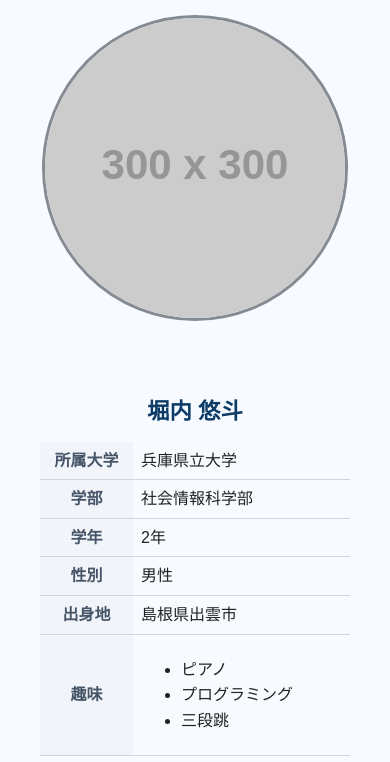
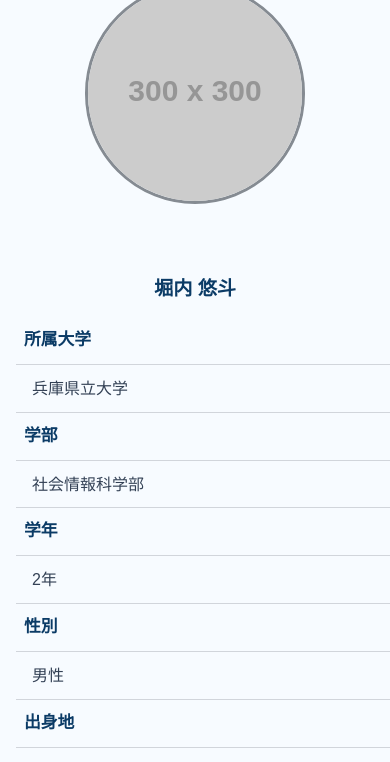
Before and after one commit to oniemikel/webapp-dev-learning-DA, a plain HTML site: page webdev-basic/index.html in a window 390 px wide. Shown: the part 95-857 px from the top of the page. Drawn offline with Linux system fonts and the light colour scheme; placeholder pictures from the web are drawn by us.

Commit message:
feat: enhanced responsiveness

```diff
--- a/webdev-basic/styles.css
+++ b/webdev-basic/styles.css
@@ -1,56 +1,81 @@
-/* 全体の基本設定 */
+/* ====================================
+   基本設定 & テーマカラー
+==================================== */
+:root {
+    --main-color: #0b3b66;
+    --accent-bg: #eef6ff;
+    --text-color: #222;
+    --border-color: #d1d5db;
+    --muted-color: #6b7280;
+    --bg-color: #f7fbff;
+}
+
 body {
     font-family: "Hiragino Kaku Gothic ProN", "Noto Sans JP", sans-serif;
-    background-color: #f7fbff;
-    color: #222;
+    background-color: var(--bg-color);
+    color: var(--text-color);
     line-height: 1.6;
-    margin: 40px;
+    margin: clamp(1rem, 4vw, 3rem);
 }
 
-/* 見出し */
+/* ====================================
+   見出し
+==================================== */
 h1 {
     text-align: center;
     margin-bottom: 24px;
-    font-size: 1.8rem;
-    color: #0b3b66;
+    font-size: clamp(1.5rem, 3vw, 2rem);
+    color: var(--main-color);
 }
 
-/* メインコンテナ（左右ペイン） */
+/* ====================================
+   レイアウト（Grid）
+==================================== */
 .container {
-    display: flex;
-    justify-content: space-between;
-    align-items: stretch;
-    /* ← 左右を同じ高さに */
+    display: grid;
+    grid-template-columns: 1fr auto; /* ← 右ペインの幅に合わせて左を可変 */
+    align-items: center;
+    justify-content: center;
     max-width: 900px;
     margin: 0 auto;
-    gap: 10vw;
+    gap: clamp(1rem, 5vw, 3rem);
+    box-sizing: border-box;
 }
 
-/* 左ペイン */
+/* ====================================
+   左ペイン
+==================================== */
 .left-pane {
-    flex: 1;
+    min-width: 0; /* ← はみ出し防止の超重要設定！ */
 }
 
 /* 名前 */
 .name {
-    font-size: 1.4rem;
-    color: #0b3b66;
+    font-size: clamp(1.2rem, 2.5vw, 1.6rem);
+    color: var(--main-color);
     padding-left: 1em;
     margin-bottom: 12px;
 }
 
-/* 情報テーブル */
+/* ====================================
+   情報テーブル
+==================================== */
 .info-table {
     width: 100%;
+    max-width: 100%;
     border-collapse: collapse;
     margin-bottom: 12px;
+    font-size: clamp(0.9rem, 1.8vw, 1rem);
+    table-layout: fixed;
+    word-break: break-word;
 }
 
 .info-table th,
 .info-table td {
-    border-bottom: 1px solid #d1d5db;
-    padding: 6px 8px;
+    border-bottom: 1px solid var(--border-color);
+    padding: clamp(6px, 1vw, 10px) clamp(8px, 2vw, 14px);
     text-align: left;
+    vertical-align: middle;
 }
 
 .info-table th {
@@ -58,67 +83,141 @@ h1 {
     color: #475569;
     background-color: #f1f5f9;
     text-align: center;
+    font-weight: 600;
 }
 
-/* コメント欄 */
+.info-table td {
+    color: #1e293b;
+}
+
+/* ====================================
+   コメント欄
+==================================== */
 .comment {
-    background: #eef6ff;
+    font-size: clamp(0.9rem, 1.8vw, 1rem);
+    background: var(--accent-bg);
     padding: 10px;
     border-radius: 8px;
-    color: #0b3b66;
+    color: var(--main-color);
 }
 
-/* 右ペイン（アバター） */
+/* ====================================
+   右ペイン（アバター画像）
+==================================== */
 .right-pane {
-    flex: 0 0 180px;
     display: flex;
     justify-content: center;
     align-items: center;
-    /* ← 縦中央配置 */
     background: transparent;
+    max-width: 100%;
+    /* ← グリッド内に収める */
 }
 
-/* アバター画像 */
 .right-pane img {
-    width: 300px;
-    height: 300px;
+    width: 100%;
+    max-width: clamp(260px, 25vw, 300px);
+    /* ← 親幅に基づいて柔軟調整 */
+    aspect-ratio: 1 / 1;
     border-radius: 50%;
     border: 3px solid #858b92;
     object-fit: cover;
+    height: auto;
 }
 
-/* フッタ */
+/* ====================================
+   フッタ
+==================================== */
 footer {
     text-align: right;
     margin-top: 20px;
-    color: #6b7280;
+    color: var(--muted-color);
     font-size: 0.85rem;
 }
 
-/* スマホ対応 */
+/* ====================================
+   スマホ対応（769px以下）
+==================================== */
 @media (max-width: 769px) {
     .container {
-        flex-direction: column-reverse;
-        align-items: center;
+        grid-template-columns: 1fr;
         gap: 5vh;
-        /* width: 90%; */
+    }
+
+    .right-pane {
+        margin-bottom: 12px;
+        width: 100%;
+        order: -1;
+        /* 画像を上に */
+        display: flex;
+        justify-content: center;
+    }
+
+    .right-pane img {
+        width: auto;
+        max-width: 60%;
+        height: auto;
+        max-height: 40dvh;
+        aspect-ratio: 1 / 1;
     }
 
     .left-pane {
         text-align: center;
-        width: 100%;;
+        width: 100%;
     }
 
     .name {
         padding: 0;
     }
 
-    .info-table th {
-        width: 30%;
+    /* テーブル文字を少し大きめに */
+    .info-table {
+        font-size: clamp(1rem, 2.5vw, 1.1rem);
     }
 
-    .right-pane {
-        margin-bottom: 12px;
+    .info-table th,
+    .info-table td {
+        padding: 10px 8px;
+    }
+}
+
+/* ====================================
+   超狭い画面（500px以下）での表変形
+==================================== */
+@media (max-width: 500px) {
+
+    /* テーブル全体を縦並びに変換 */
+    .info-table,
+    .info-table tbody,
+    .info-table tr,
+    .info-table th,
+    .info-table td {
+        display: block;
         width: 100%;
     }
+
+    /* 項目名（th） */
+    .info-table th {
+        background: none;
+        color: var(--main-color);
+        text-align: left;
+        padding-top: 10px;
+        font-size: 1.05rem;
+        font-weight: 600;
+    }
+
+    /* 値（td） */
+    .info-table td {
+        padding-left: 1em;
+        padding-bottom: 0.5em;
+        font-size: 1rem;
+        line-height: 1.8;
+        color: #334155;
+    }
+
+    /* 趣味リストなどのul要素 */
+    .info-table td ul {
+        margin: 4px 0 0;
+        padding-left: 1.2em;
+        line-height: 1.7;
+    }
 }
```
